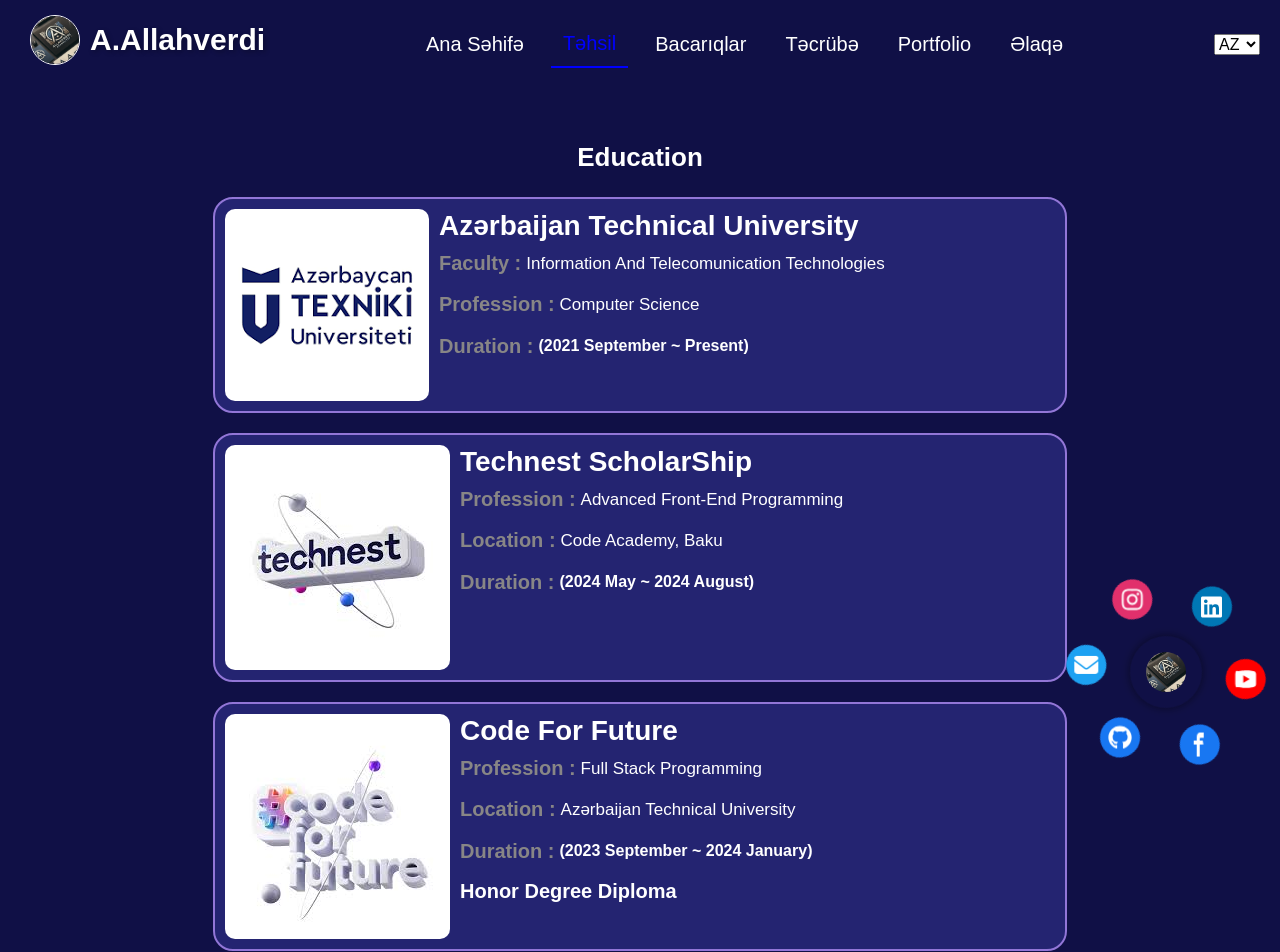
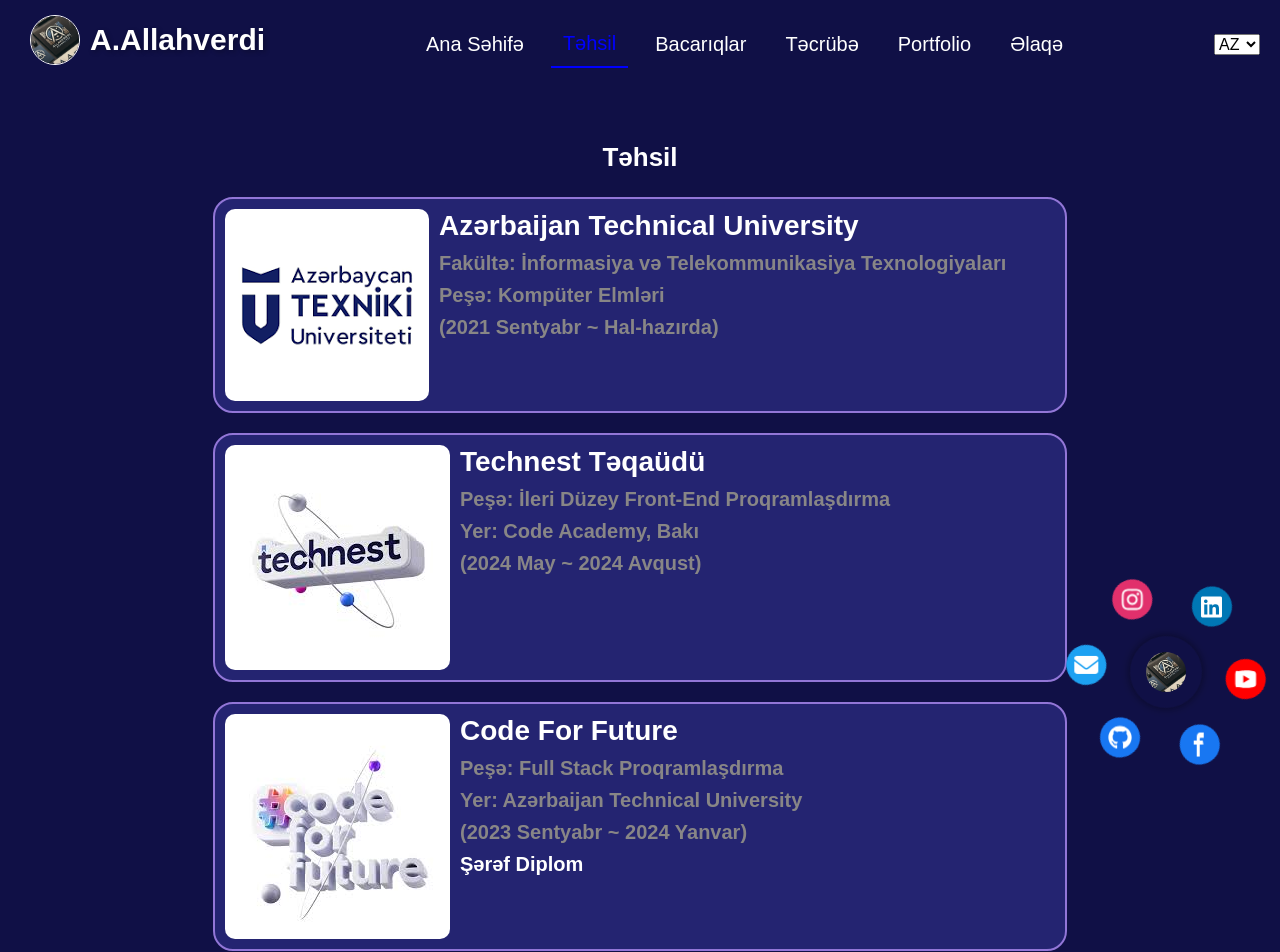
Before and after one commit to AAllahverdi2/Portfolio, a React (Vite) app: page /education in a window 1280 px wide. Shown: the top 952 px of the page. Built offline with nearby package versions, Linux system fonts and the light colour scheme.

Commit message:
added language for education

```diff
--- a/src/companents/Contact/Contactsecontsection.jsx
+++ b/src/companents/Contact/Contactsecontsection.jsx
@@ -95,7 +95,6 @@
                 </div>
             </div>
 
-            {/* React Hot Toast Notification */}
             <Toaster position="top-center" reverseOrder={false} />
         </>
     );
--- a/src/companents/education/EducationSection.jsx
+++ b/src/companents/education/EducationSection.jsx
@@ -1,84 +1,152 @@
-import React from 'react'
-import './style.scss'
-import technestlogo from '../../assets/technest.jpeg'
-import aztulogo from '../../assets/aztu.png'
-import cfflogo from '../../assets/cff.jpeg'
+import React, { useContext } from 'react';
+import './style.scss';
+import technestlogo from '../../assets/technest.jpeg';
+import aztulogo from '../../assets/aztu.png';
+import cfflogo from '../../assets/cff.jpeg';
+import { LanguageContext } from '../../context/LanguageContext';
+// import { LanguageContext } from '../../contexts/LanguageContext'; // LanguageContext'i import et
+
 const EducationSection = () => {
+    const { language } = useContext(LanguageContext); // Seçilen dili al
+
+    // Dil çevirileri
+    const translations = {
+        az: {
+            header: 'Təhsil',
+            aztu: {
+                title: "Azərbaijan Technical University",
+                faculty: "Fakültə: İnformasiya və Telekommunikasiya Texnologiyaları",
+                profession: "Peşə: Kompüter Elmləri",
+                duration: "(2021 Sentyabr ~ Hal-hazırda)"
+            },
+            technest: {
+                title: "Technest Təqaüdü",
+                profession: "Peşə: İleri Düzey Front-End Proqramlaşdırma",
+                location: "Yer: Code Academy, Bakı",
+                duration: "(2024 May ~ 2024 Avqust)"
+            },
+            cff: {
+                title: "Code For Future",
+                profession: "Peşə: Full Stack Proqramlaşdırma",
+                location: "Yer: Azərbaijan Technical University",
+                duration: "(2023 Sentyabr ~ 2024 Yanvar)",
+                honor: "Şərəf Diplom"
+            }
+        },
+        ru: {
+            header: 'Образование',
+            aztu: {
+                title: "Азербайджанский Технический Университет",
+                faculty: "Факультет: Информационные и Телекоммуникационные Технологии",
+                profession: "Профессия: Компьютерные науки",
+                duration: "(Сентябрь 2021 ~ Настоящее время)"
+            },
+            technest: {
+                title: "Стипендия Technest",
+                profession: "Профессия: Продвинутое Front-End Программирование",
+                location: "Место: Code Academy, Баку",
+                duration: "(Май 2024 ~ Август 2024)"
+            },
+            cff: {
+                title: "Code For Future",
+                profession: "Профессия: Full Stack Программирование",
+                location: "Место: Азербайджанский Технический Университет",
+                duration: "(Сентябрь 2023 ~ Январь 2024)",
+                honor: "Диплом с отличием"
+            }
+        },
+        en: {
+            header: 'Education',
+            aztu: {
+                title: "Azərbaijan Technical University",
+                faculty: "Faculty: Information and Telecommunication Technologies",
+                profession: "Profession: Computer Science",
+                duration: "(September 2021 ~ Present)"
+            },
+            technest: {
+                title: "Technest Scholarship",
+                profession: "Profession: Advanced Front-End Programming",
+                location: "Location: Code Academy, Baku",
+                duration: "(May 2024 ~ August 2024)"
+            },
+            cff: {
+                title: "Code For Future",
+                profession: "Profession: Full Stack Programming",
+                location: "Location: Azərbaijan Technical University",
+                duration: "(September 2023 ~ January 2024)",
+                honor: "Honor Degree Diploma"
+            }
+        }
+    };
+
+    // Seçilen dile göre çeviri verisini alıyoruz
+    const currentTranslation = translations[language];
+
     return (
         <div className='education__all'>
-            <div className="experience__header">Education</div>
+            <div className="experience__header">{currentTranslation.header}</div>
+
+            {/* Azərbaijan Technical University Card */}
             <div className="first__card">
-                <div className="eduleft__side"><img loading='lazy' src={aztulogo} alt="" /></div>
+                <div className="eduleft__side">
+                    <img loading='lazy' src={aztulogo} alt="AzTU Logo" />
+                </div>
                 <div className='eduright__side'>
-                    <h3><strong>Azərbaijan Technical University  </strong></h3>
+                    <h3><strong>{currentTranslation.aztu.title}</strong></h3>
                     <div className="factulty">
-                        <h5>Faculty : </h5> <p>Information And Telecomunication Technologies</p>
+                        <h5>{currentTranslation.aztu.faculty}</h5>
                     </div>
                     <div className="Profession">
-                        <h5>Profession : </h5> <p>Computer Science</p>
+                        <h5>{currentTranslation.aztu.profession}</h5>
                     </div>
                     <div className="Duration">
-                        <h5>Duration :</h5> <p>(2021 September ~ Present)</p>
+                        <h5>{currentTranslation.aztu.duration}</h5>
                     </div>
-
                 </div>
             </div>
 
-            {/* ??????????????????????????? */}
-
-
-
+            {/* Technest Scholarship Card */}
             <div className="second__card">
-                <div className="eduleft__side"><img loading='lazy' src={technestlogo} alt="" /></div>
+                <div className="eduleft__side">
+                    <img loading='lazy' src={technestlogo} alt="Technest Logo" />
+                </div>
                 <div className='eduright__side'>
-                    <h3><strong>Technest ScholarShip </strong></h3>
-
+                    <h3><strong>{currentTranslation.technest.title}</strong></h3>
                     <div className="Profession">
-                        <h5>Profession : </h5> <p>Advanced Front-End Programming</p>
+                        <h5>{currentTranslation.technest.profession}</h5>
                     </div>
-
                     <div className="Location">
-                        <h5>Location :</h5> <p>Code Academy, Baku</p>
+                        <h5>{currentTranslation.technest.location}</h5>
                     </div>
-
                     <div className="Duration">
-                        <h5>Duration :</h5> <p>(2024 May ~ 2024 August)</p>
+                        <h5>{currentTranslation.technest.duration}</h5>
                     </div>
-
                 </div>
             </div>
 
-
-
-            {/* ?????????????????????????????? */}
-
-
+            {/* Code For Future Card */}
             <div className="third__card">
-                <div className="eduleft__side"><img loading='lazy' src={cfflogo} alt="" /></div>
+                <div className="eduleft__side">
+                    <img loading='lazy' src={cfflogo} alt="CFF Logo" />
+                </div>
                 <div className='eduright__side'>
-                    <h3><strong>Code For Future </strong></h3>
-                    {/* <div className="factulty">
-                        <h5>Faculty : </h5> <p>Information And Telecomunication Technologies</p>
-                    </div> */}
+                    <h3><strong>{currentTranslation.cff.title}</strong></h3>
                     <div className="Profession">
-                        <h5>Profession : </h5> <p>Full Stack Programming</p>
+                        <h5>{currentTranslation.cff.profession}</h5>
                     </div>
-
                     <div className="Location">
-                        <h5>Location :</h5> <p> Azərbaijan Technical University</p>
+                        <h5>{currentTranslation.cff.location}</h5>
                     </div>
-
                     <div className="Duration">
-                        <h5>Duration :</h5> <p>(2023 September ~  2024 January)</p>
+                        <h5>{currentTranslation.cff.duration}</h5>
                     </div>
                     <div className='diploma'>
-                        <h5>Honor Degree Diploma</h5>
+                        <h5>{currentTranslation.cff.honor}</h5>
                     </div>
-
                 </div>
             </div>
         </div>
-    )
-}
+    );
+};
 
-export default EducationSection
+export default EducationSection;
```
